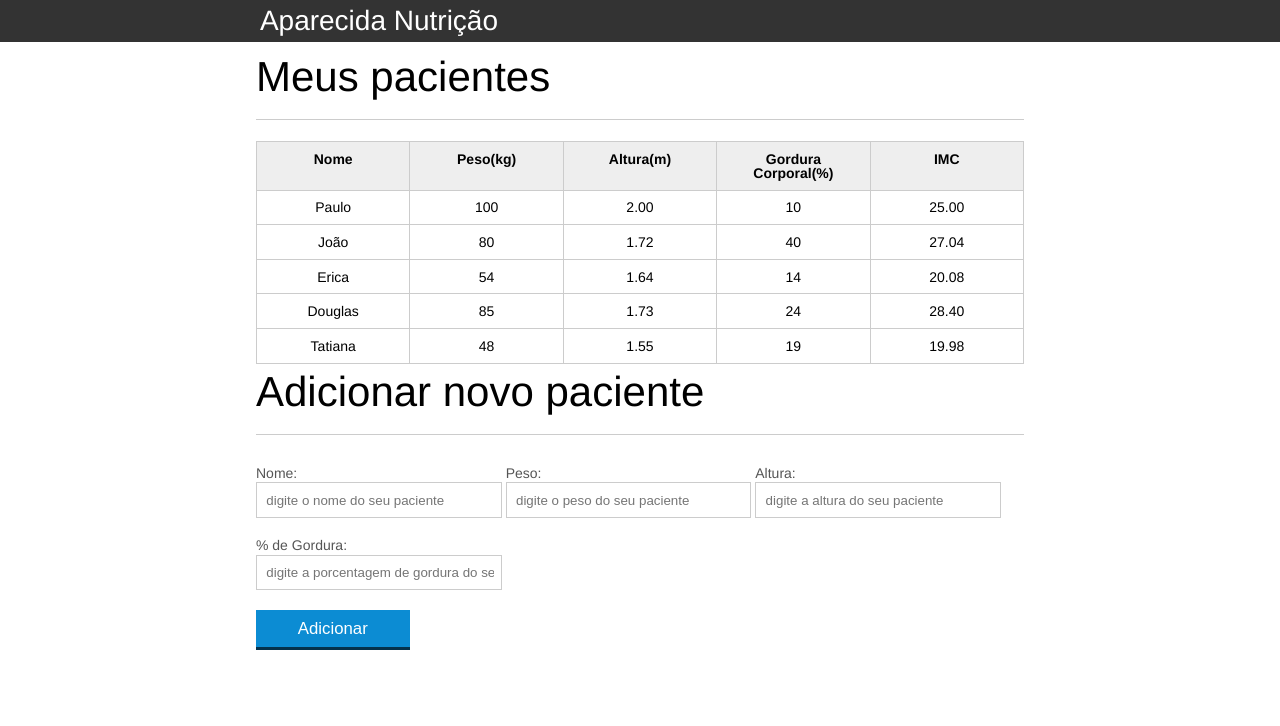
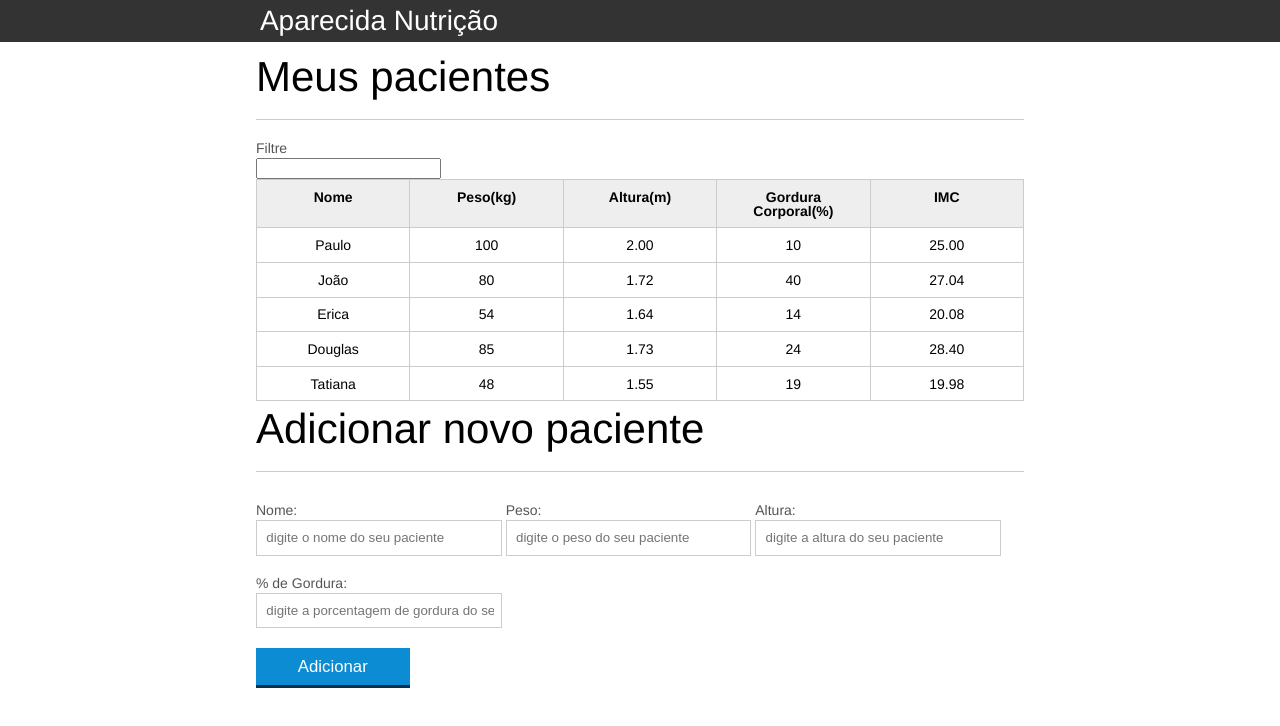
Before and after one commit to layllandrade/Atividade-alura, a plain HTML site: page index.html in a window 1280 px wide. Drawn offline with Linux system fonts and the light colour scheme.

Commit message:
Adicionando label e input para busca

```diff
--- a/index.html
+++ b/index.html
@@ -18,6 +18,8 @@
 		<main>
 			<section class="container">
 				<h2>Meus pacientes</h2>
+				<label for="filtrar-tabela"> Filtre </label>
+				<input type="text" name="filtro" id="filtrar-tabela">
 				<table>
 					<thead>
 						<tr>
```
